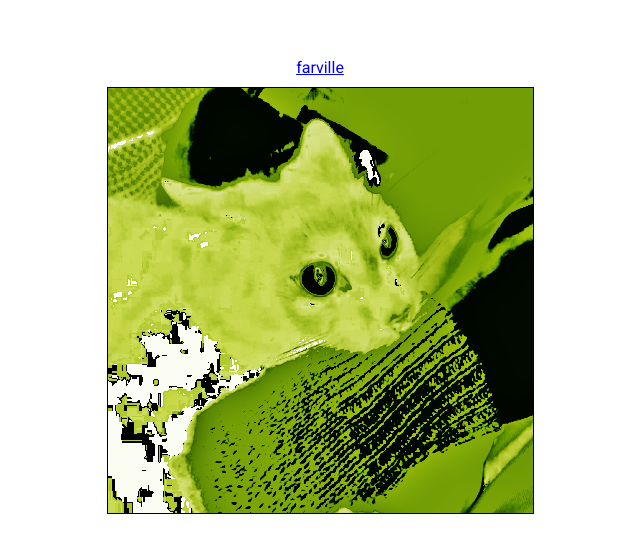
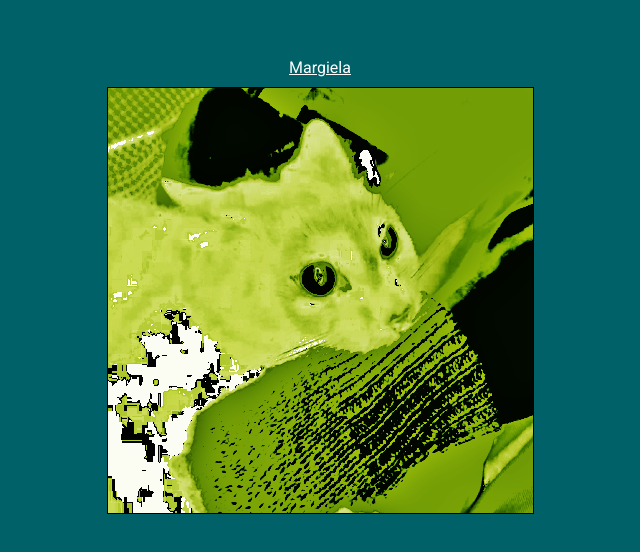
Before and after one commit to maargiela/far.pet, a plain HTML site: page index.html in a window 1280 px wide. Shown: the part 114-666 px from the top of the page, without its empty margins (320-960 px from the left). Drawn offline with Linux system fonts and the light colour scheme.

Commit message:
Update index.html

```diff
--- a/index.html
+++ b/index.html
@@ -7,7 +7,7 @@
     <link href="https://fonts.googleapis.com/css2?family=Roboto:wght@400;700&display=swap" rel="stylesheet">
     <style>
         body {
-            background-color: #FFFFFF;
+            background-color: #016168;
             display: flex;
             flex-direction: column;
             justify-content: center;
@@ -31,7 +31,7 @@
         a {
             font-family: 'Roboto', sans-serif;
             font-size: 16px;
-            color: blue;
+            color: rgb(255, 255, 255);
             text-decoration: underline;
             margin-bottom: 10px;
             transition: color 0.3s ease, letter-spacing 0.3s ease;
@@ -53,7 +53,7 @@
     </style>
 </head>
 <body>
-    <a href="javascript:void(0);" id="dynamicText">farville</a>
+    <a href="javascript:void(0);" id="dynamicText">Margiela</a>
     <div class="image-container">
         <img src="lxisha.png" alt="Centered Image">
     </div>
@@ -61,7 +61,7 @@
     <script>
         const textElement = document.getElementById('dynamicText');
         const imageContainer = document.querySelector('.image-container');
-        const originalText = "farville";
+        const originalText = "Margiela";
         const randomChars = [
             "$#^%@!", "@!$&*#", "?*&$^@", "4569kjd", "%%^&@#!", "ABcd1234", "124@#&", "9876asdf"
         ];
```
